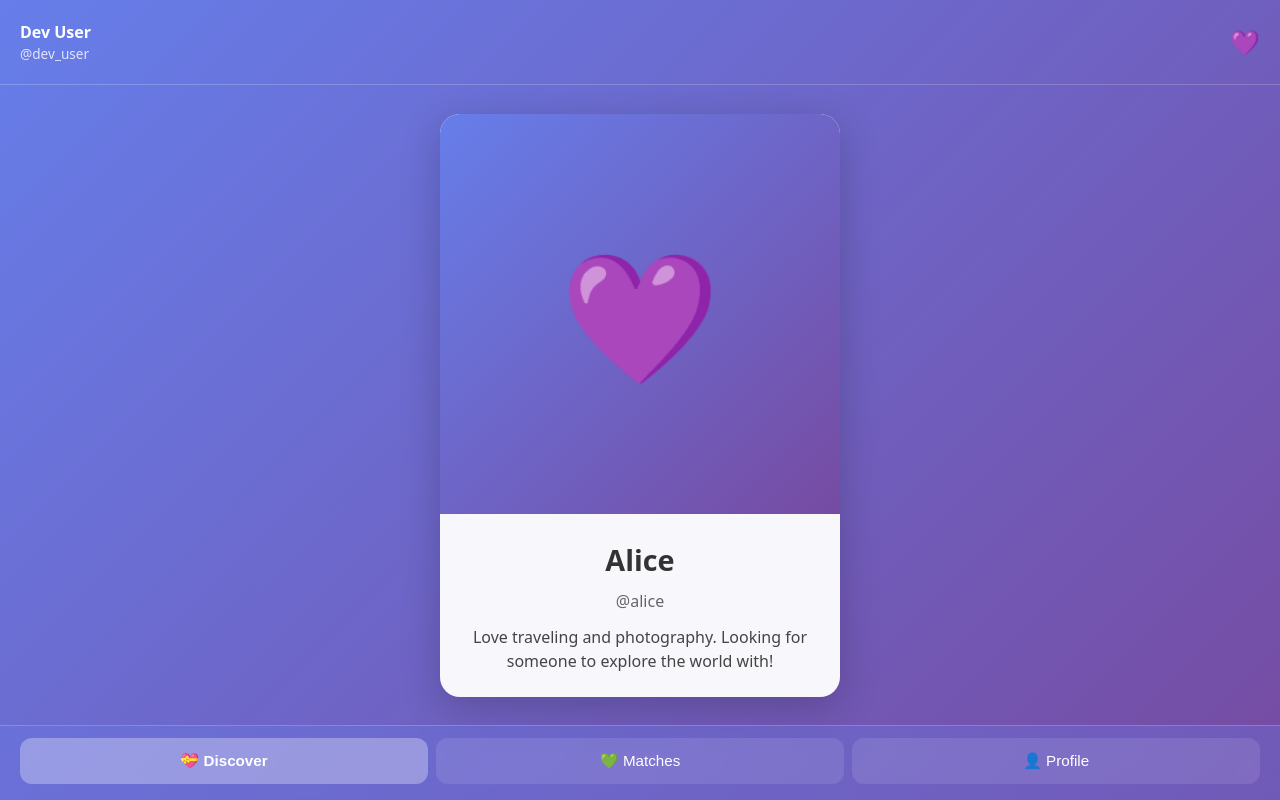
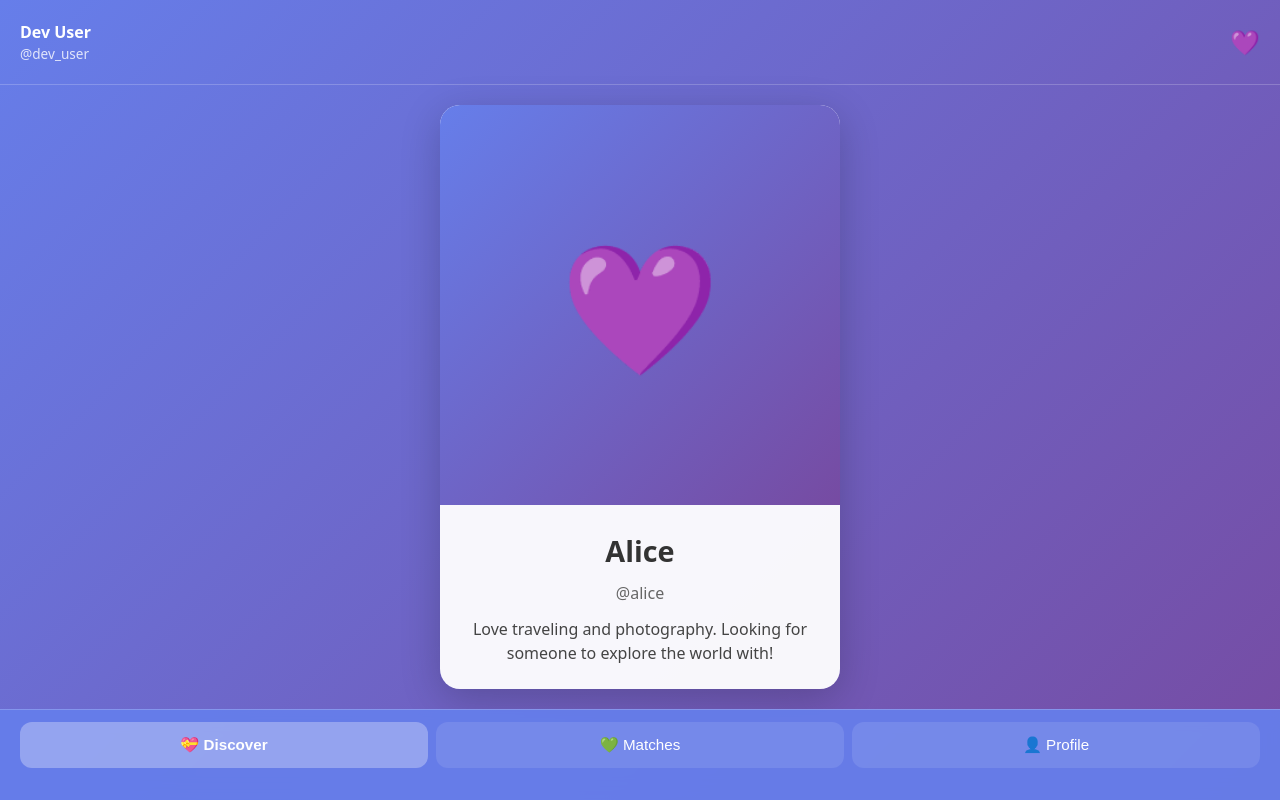
Before and after one commit to KrissSab/farcaster-date, a React (Vite) app: page / in a window 1280 px wide. Built offline with nearby package versions, Linux system fonts and the light colour scheme; what @farcaster/frame-wagmi-connector, wagmi would draw is missing.

Commit message:
style/DATY/update-bottom-navigation-styling-for-desktop

```diff
--- a/src/App.tsx
+++ b/src/App.tsx
@@ -164,15 +164,17 @@ function App() {
       {/* Bottom Navigation */}
       <div style={{
         borderTop: '1px solid rgba(255, 255, 255, 0.2)',
-        background: 'rgba(102, 126, 234, 0.3)',
+        background: 'rgba(102, 126, 234, 0.95)',
         backdropFilter: 'blur(10px)',
       }}>
         {/* Navigation tabs */}
-        <div style={{
-          display: 'flex',
-          gap: '8px',
-          padding: '12px 20px 16px',
-        }}>
+        <div
+          className="bottom-nav-desktop"
+          style={{
+            display: 'flex',
+            gap: '8px',
+            padding: '12px 20px 16px',
+          }}>
           <button
             onClick={() => setCurrentView('dating')}
             style={{
--- a/src/index.css
+++ b/src/index.css
@@ -36,3 +36,17 @@ html, body, #root {
     color: #181818;
   }
 }
+
+/* Extra padding for wallet button on desktop */
+@media (min-width: 769px) {
+  .bottom-nav-desktop {
+    padding-bottom: 80px !important;
+  }
+}
+
+/* Normal padding on mobile */
+@media (max-width: 768px) {
+  .bottom-nav-desktop {
+    padding-bottom: 16px !important;
+  }
+}
```
